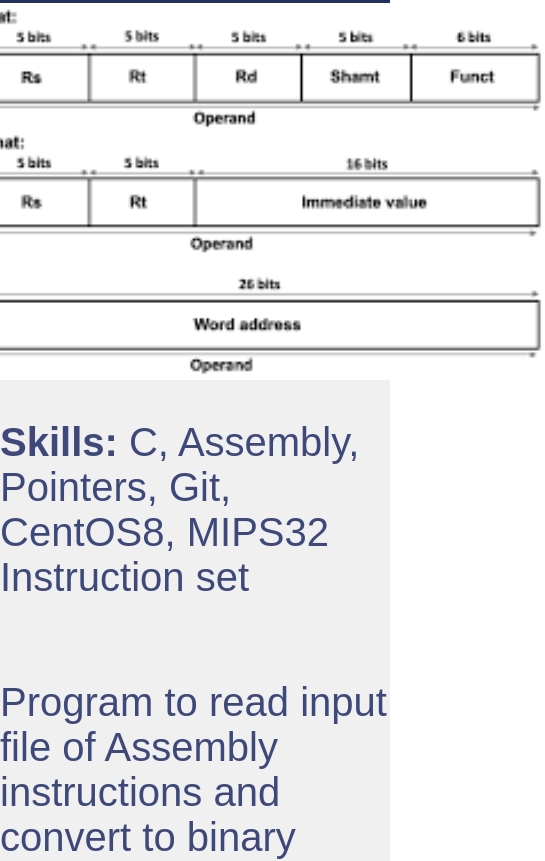
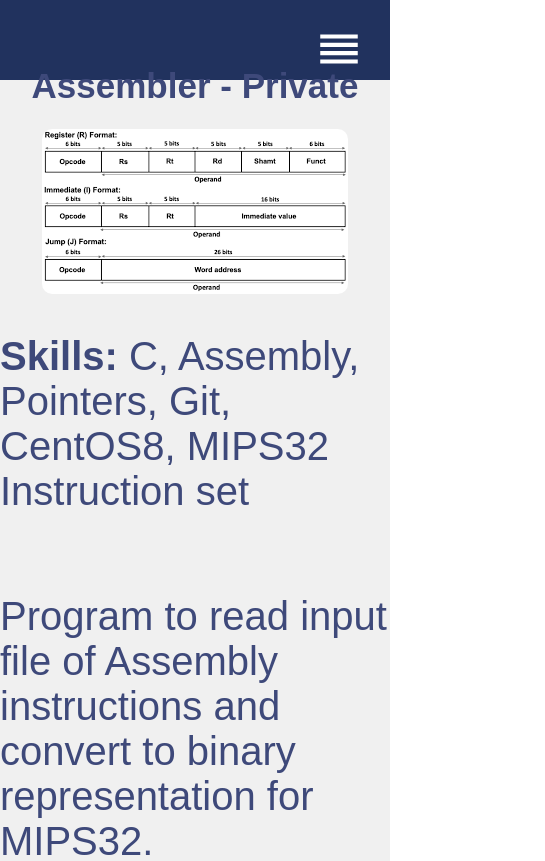
Before and after one commit to deddye/PersonalWebsite, a React (Create React App) app in the folder personal-website/: page /project/1 in a window 390 px wide. Shown: the top 861 px of the page, 545 px wide, since content can reach past the window. Built offline with nearby package versions, Linux system fonts and the light colour scheme.

Commit message:
mobile layout fix

```diff
--- a/personal-website/src/styles/Navbar.css
+++ b/personal-website/src/styles/Navbar.css
@@ -1,7 +1,8 @@
 .navbar {
     width: 100%;
-    height: 100px;
+    height: 80px;
     background: #21325e;
+    margin-bottom: 50px;
   }
 
   .links {
--- a/personal-website/src/styles/ProjectDisplay.css
+++ b/personal-website/src/styles/ProjectDisplay.css
@@ -1,6 +1,6 @@
 .project {
   width: 100%;
-  height: calc(100vh - 100px);
+  height: calc(100vh - 60px);
   display: flex;
   justify-content: center;
   align-items: center;
@@ -8,12 +8,12 @@
 }
 
 .project h1 {
-  margin-top: 50px;
+  margin-top: -10px;
   color: #3e497a;
   font-size: 35px;
 }
 .project img {
-  width: 700px;
+  max-width: 400px;
   border-radius: 10px;
 }
 
```
